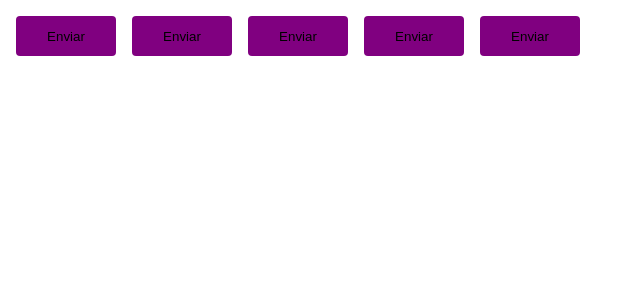
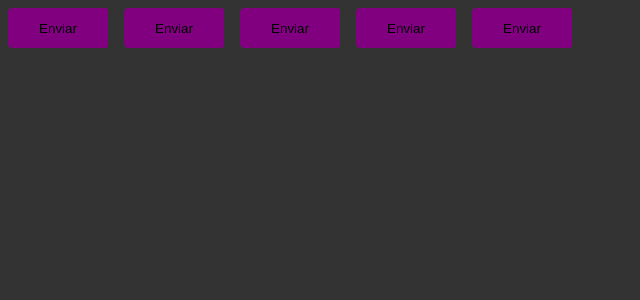
Before and after one commit to DevRafaelCena/ignite-timer, a React (Vite) app: page / in a window 1280 px wide. Shown: the top 300 px of the page, without its empty margins (0-640 px from the left). Built offline with nearby package versions, Linux system fonts and the light colour scheme.

Commit message:
styled component estilo gobal

```diff
--- a/src/App.tsx
+++ b/src/App.tsx
@@ -1,6 +1,7 @@
 import { Button } from './components/Button';
 import { ThemeProvider } from 'styled-components'
 import { defaultTheme } from './styles/themes/default';
+import { GlobalStyle } from './styles/global';
 
 export function App() {
 
@@ -11,6 +12,8 @@
       <Button variant="success" />
       <Button variant="danger" />
       <Button />
+
+      <GlobalStyle/>
     </ThemeProvider>
   )
 }
--- /dev/null
+++ b/src/styles/global.ts
@@ -0,0 +1,16 @@
+import { createGlobalStyle } from 'styled-components'
+
+export const GlobalStyle = createGlobalStyle`
+    *{
+        margin:0;
+        padding:0;
+        box-sizing: border-box;
+    }
+
+    body{
+        background: #333;
+        color: #fff;
+    }
+
+
+`;
```
